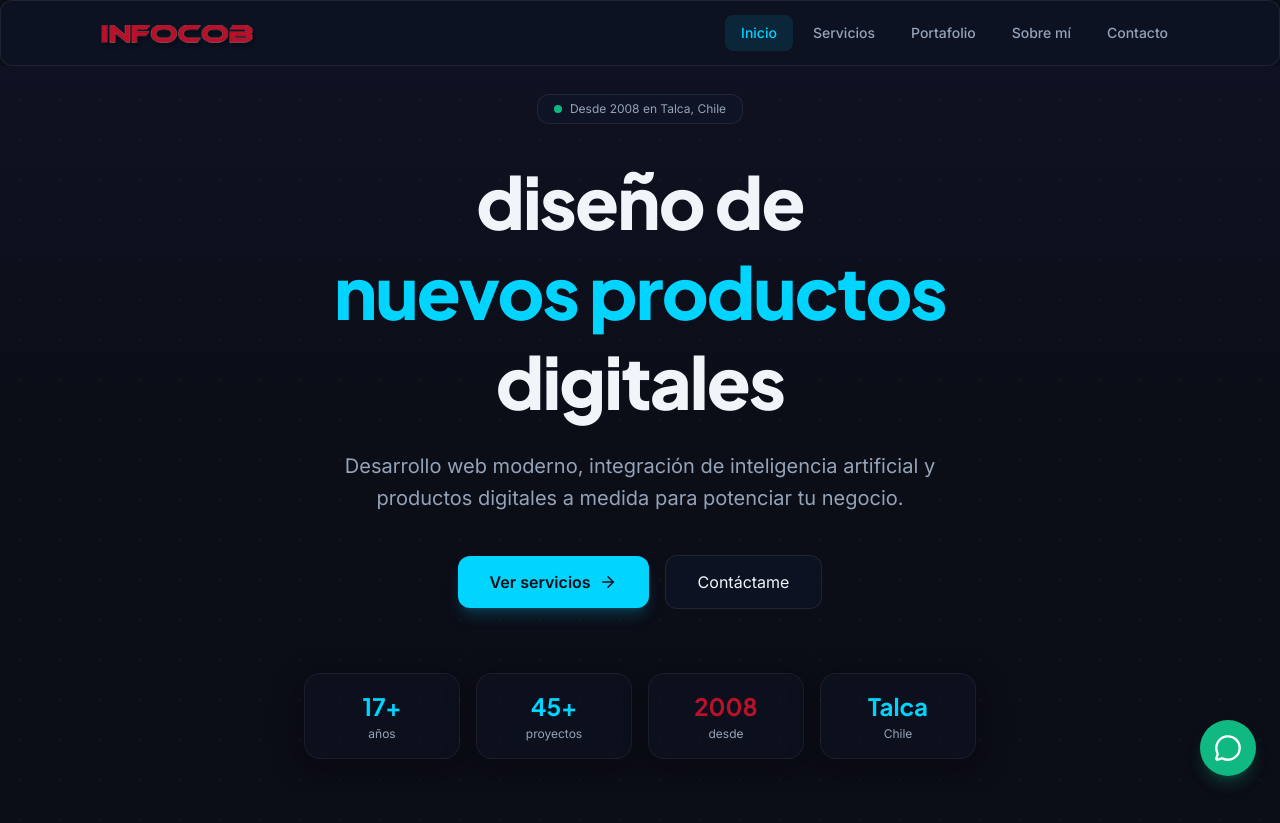
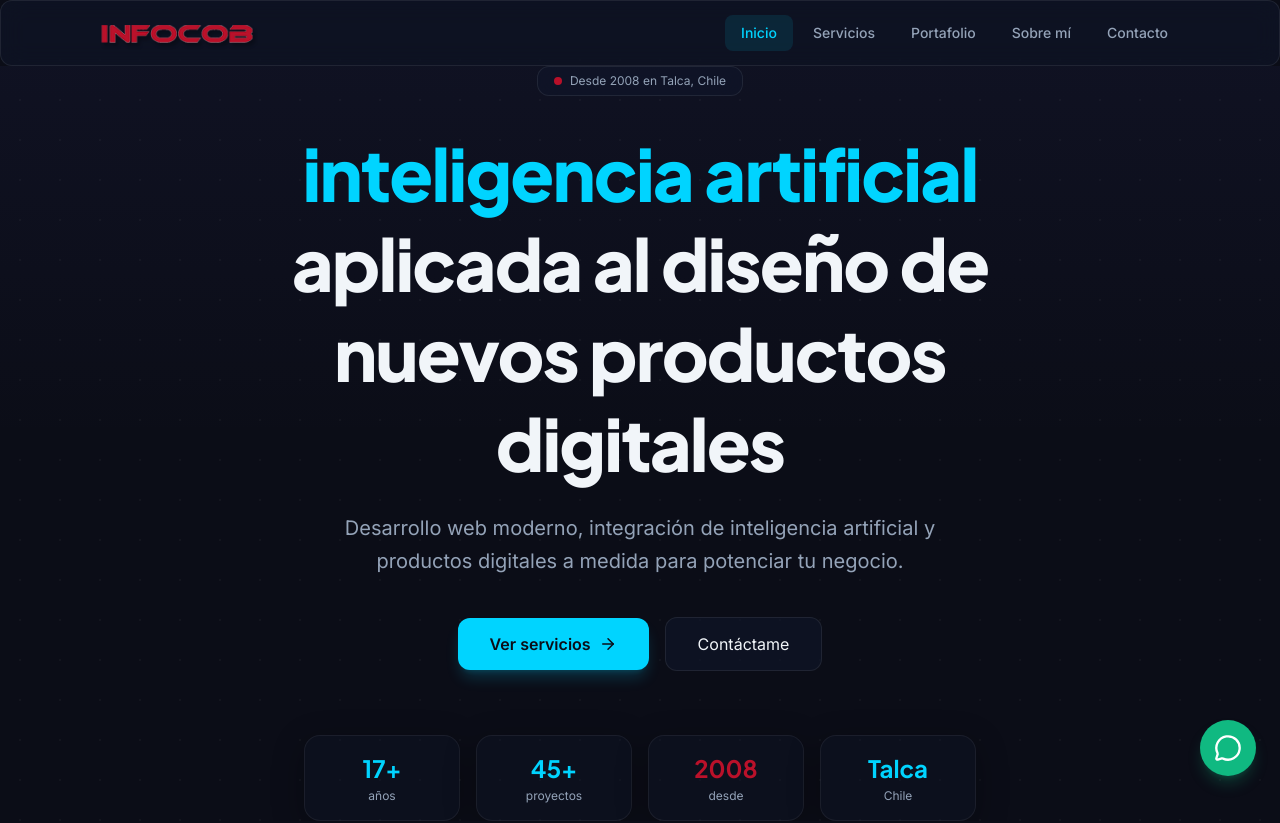
Before and after one commit to superdandi/infocob, a Next.js app: page /infocob/ in a window 1280 px wide. Shown: the top 823 px of the page. Built offline with nearby package versions, Linux system fonts and the light colour scheme.

Commit message:
feat: hero IA-first H1, red badge dot

```diff
--- a/src/components/Hero.tsx
+++ b/src/components/Hero.tsx
@@ -8,16 +8,16 @@ export default function Hero() {
 
       <div className="relative z-10 max-w-4xl mx-auto px-4 sm:px-6 text-center">
         <div className="inline-flex items-center gap-2 px-4 py-1.5 rounded-full glass text-xs text-text-muted mb-8 animate-fade-in">
-          <span className="w-2 h-2 rounded-full bg-success animate-pulse" />
+          <span className="w-2 h-2 rounded-full bg-brand animate-pulse" />
           Desde 2008 en Talca, Chile
         </div>
 
         <h1 className="font-heading text-4xl sm:text-5xl md:text-7xl font-extrabold tracking-tight leading-tight mb-6 animate-fade-up">
-          <span className="text-text">diseño de</span>
+          <span className="text-accent">inteligencia artificial</span>
           <br />
-          <span className="text-accent">nuevos productos</span>
+          <span className="text-text">aplicada al diseño de</span>
           <br />
-          <span className="text-text">digitales</span>
+          <span className="text-text">nuevos productos digitales</span>
         </h1>
 
         <p className="max-w-2xl mx-auto text-text-muted text-lg sm:text-xl leading-relaxed mb-10 animate-fade-up">
```
